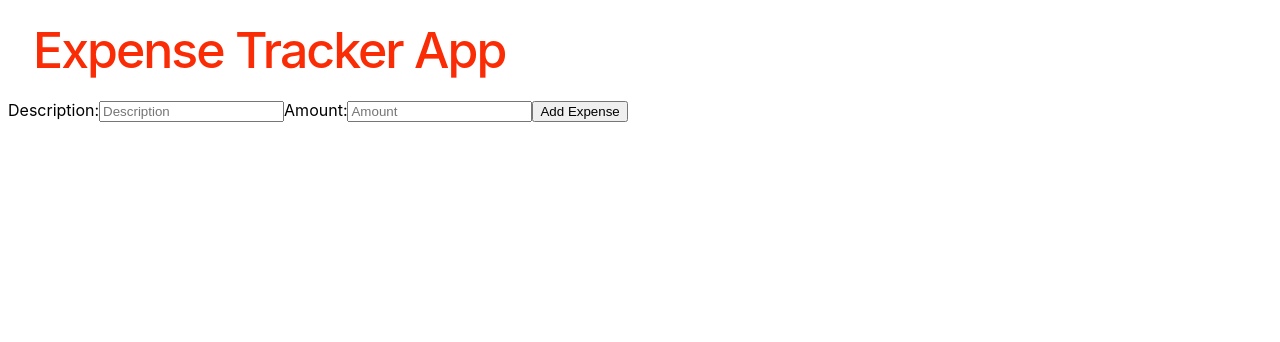
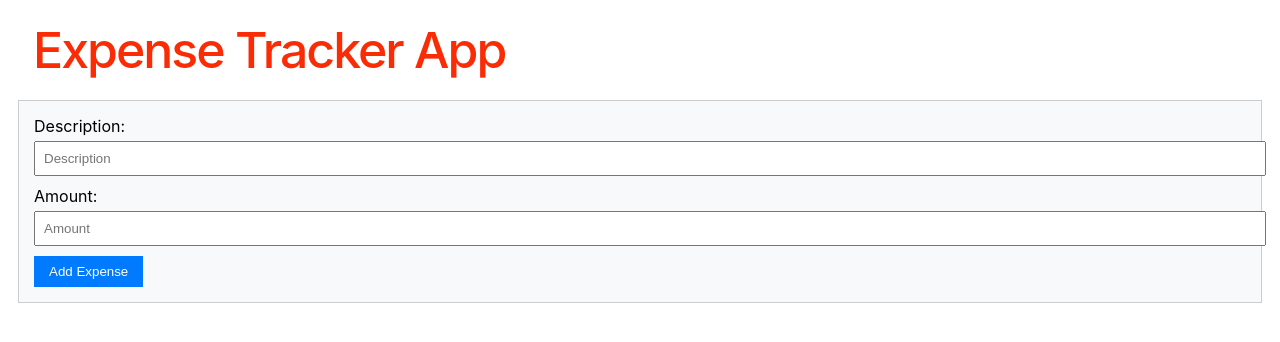
Before and after one commit to Michle99/sba_321_expense_tracker, an Angular app: page / in a window 1280 px wide. Shown: the top 342 px of the page. Built offline with nearby package versions, Linux system fonts and the light colour scheme.

Commit message:
added styling to `expense-form` comp

```diff
--- a/src/app/expense-form/expense-form.component.css
+++ b/src/app/expense-form/expense-form.component.css
@@ -0,0 +1,30 @@
+
+div {
+    border: 1px solid #ccc;
+    margin: 10px;
+    padding: 15px;
+    background-color: #f8f9fa;
+  }
+
+  label {
+    display: block;
+    margin-bottom: 5px;
+  }
+
+  input {
+    width: 100%;
+    padding: 8px;
+    margin-bottom: 10px;
+  }
+
+  button {
+    background-color: #007bff;
+    color: #fff;
+    border: none;
+    padding: 8px 15px;
+    cursor: pointer;
+  }
+
+  button:hover {
+    background-color: #0056b3;
+  }
```
